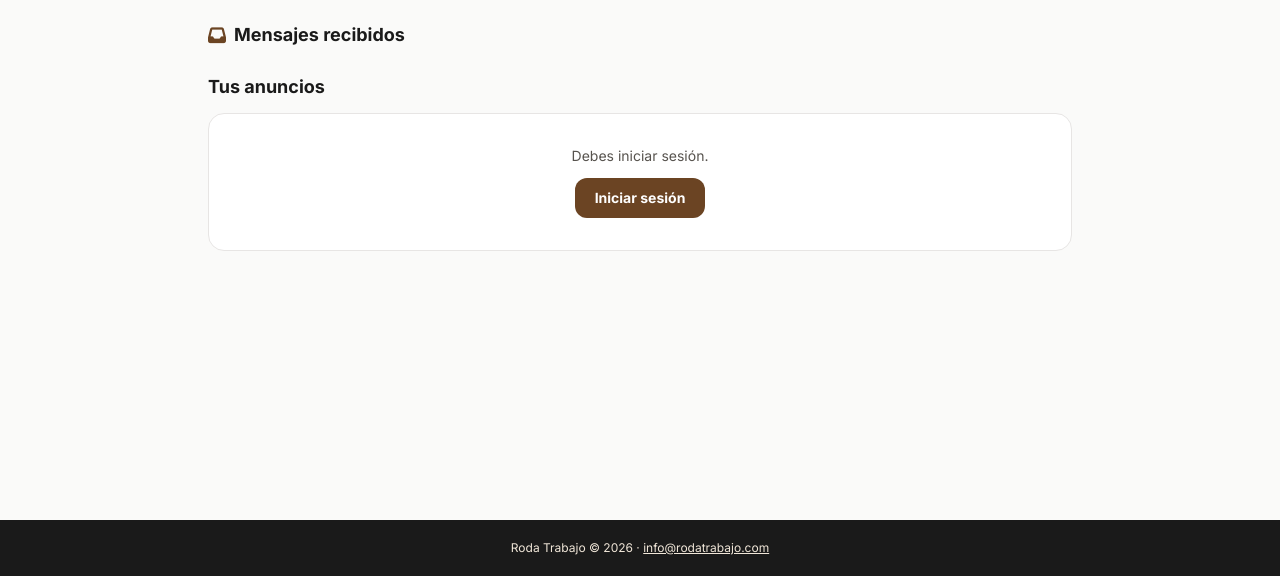
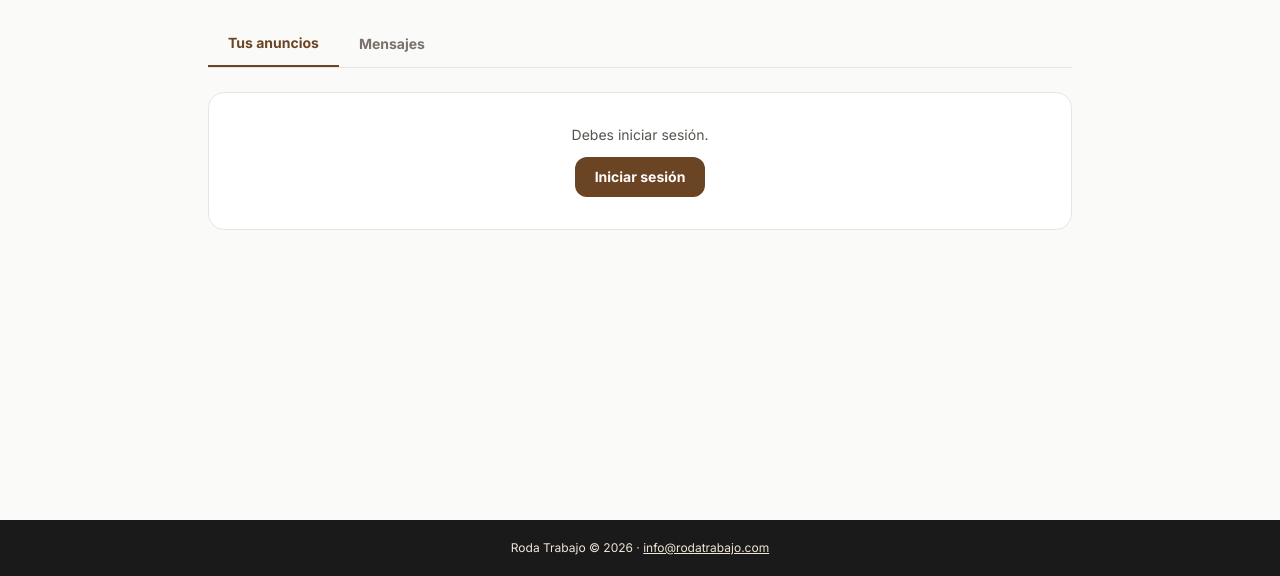
Before and after one commit to Dannybbk/Empleora, a plain HTML site: page mis-anuncios.html in a window 1280 px wide. Shown: the part 224-800 px from the top of the page. Drawn offline with nearby package versions, Linux system fonts and the light colour scheme.

Commit message:
Add tab switching functionality for ads and messages

```diff
--- a/mis-anuncios.html
+++ b/mis-anuncios.html
@@ -70,22 +70,28 @@
       </a>
     </div>
 
-    <!-- MENSAJES -->
-    <div>
-      <h2 class="text-lg font-bold text-brand-900 mb-3 flex items-center gap-2">
-        <i class="fa-solid fa-inbox text-brand-600"></i> Mensajes recibidos
-        <span id="msg-count" class="hidden text-xs font-bold bg-red-500 text-white px-2 py-0.5 rounded-full"></span>
-      </h2>
-      <div id="messages-container" class="space-y-3">
-        <p class="text-stone-500 text-sm py-4 text-center">Cargando mensajes...</p>
+    <!-- PESTAÑAS -->
+    <div class="flex border-b border-stone-200">
+      <button id="tab-ads" onclick="switchTab('ads')" class="px-5 py-3 text-sm font-bold border-b-2 border-brand-600 text-brand-600">
+        Tus anuncios
+      </button>
+      <button id="tab-messages" onclick="switchTab('messages')" class="px-5 py-3 text-sm font-bold text-stone-500 relative">
+        Mensajes
+        <span id="msg-count" class="hidden absolute -top-1 -right-1 bg-red-500 text-white text-[10px] font-bold w-5 h-5 rounded-full flex items-center justify-center"></span>
+      </button>
+    </div>
+
+    <!-- CONTENIDO ANUNCIOS -->
+    <div id="ads-panel">
+      <div id="user-ads-container" class="space-y-3">
+        <p class="text-stone-500 text-sm py-6 text-center">Cargando...</p>
       </div>
     </div>
 
-    <!-- ANUNCIOS -->
-    <div>
-      <h2 class="text-lg font-bold text-brand-900 mb-3">Tus anuncios</h2>
-      <div id="user-ads-container" class="space-y-3">
-        <p class="text-stone-500 text-sm py-6 text-center">Cargando...</p>
+    <!-- CONTENIDO MENSAJES -->
+    <div id="messages-panel" class="hidden">
+      <div id="messages-container" class="space-y-3">
+        <p class="text-stone-500 text-sm py-4 text-center">Cargando mensajes...</p>
       </div>
     </div>
   </main>
@@ -136,6 +142,29 @@
     function getClient() {
       if (!cliente) cliente = window.supabase.createClient(SUPABASE_URL, SUPABASE_ANON_KEY);
       return cliente;
+    }
+
+    function switchTab(tab) {
+      const adsPanel = document.getElementById('ads-panel');
+      const msgPanel = document.getElementById('messages-panel');
+      const tabAds = document.getElementById('tab-ads');
+      const tabMsg = document.getElementById('tab-messages');
+
+      if (tab === 'ads') {
+        adsPanel.classList.remove('hidden');
+        msgPanel.classList.add('hidden');
+        tabAds.classList.add('border-brand-600', 'text-brand-600');
+        tabAds.classList.remove('text-stone-500');
+        tabMsg.classList.remove('border-brand-600', 'text-brand-600');
+        tabMsg.classList.add('text-stone-500');
+      } else {
+        adsPanel.classList.add('hidden');
+        msgPanel.classList.remove('hidden');
+        tabMsg.classList.add('border-brand-600', 'text-brand-600');
+        tabMsg.classList.remove('text-stone-500');
+        tabAds.classList.remove('border-brand-600', 'text-brand-600');
+        tabAds.classList.add('text-stone-500');
+      }
     }
 
     async function ensureProfile(session) {
```
